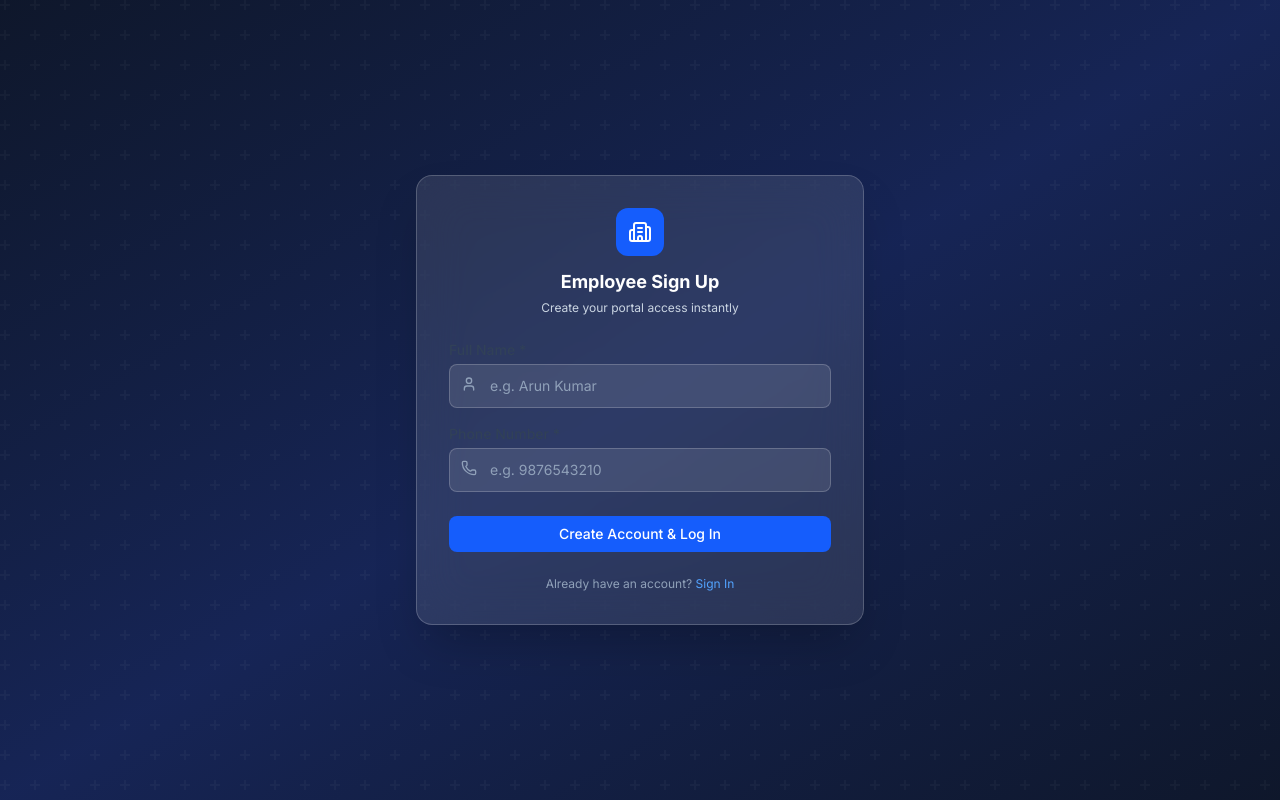
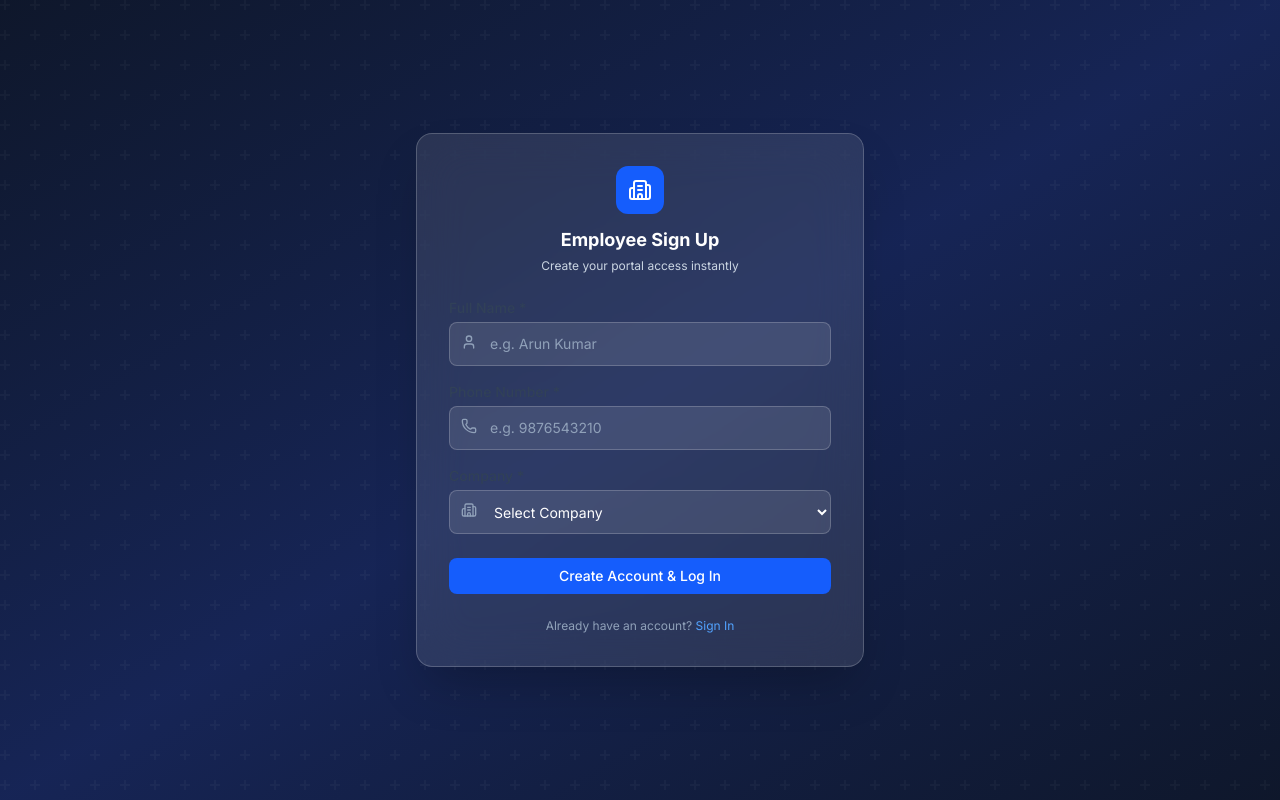
Before and after one commit to eagleeyeadas-web/Hr, a React (Vite) app: page /signup in a window 1280 px wide. Built offline with nearby package versions, Linux system fonts and the light colour scheme; no server answers.

Commit message:
feat: add required company field to employee signup page and update database schema

```diff
--- a/src/context/AuthContext.jsx
+++ b/src/context/AuthContext.jsx
@@ -116,7 +116,7 @@ export function AuthProvider({ children }) {
     return data
   }
 
-  const signUpEmployee = async (name, phone) => {
+  const signUpEmployee = async (name, phone, company) => {
     // Check if phone already registered
     const { data: existing } = await supabase
       .from('employees')
@@ -132,7 +132,8 @@ export function AuthProvider({ children }) {
       .from('employees')
       .insert({
         full_name: name,
-        phone: phone.trim()
+        phone: phone.trim(),
+        company: company
       })
       .select()
       .single()
--- a/src/pages/auth/SignupPage.jsx
+++ b/src/pages/auth/SignupPage.jsx
@@ -3,13 +3,13 @@ import { useNavigate, Link } from 'react-router-dom'
 import { Building2, User, Phone } from 'lucide-react'
 import { useAuth } from '../../context/AuthContext'
 import { Button } from '../../components/ui/Button'
-import { Input } from '../../components/ui/Input'
+import { Input, Select } from '../../components/ui/Input'
 import toast from 'react-hot-toast'
 
 export default function SignupPage() {
   const { signUpEmployee } = useAuth()
   const navigate = useNavigate()
-  const [form, setForm] = useState({ name: '', phone: '' })
+  const [form, setForm] = useState({ name: '', phone: '', company: '' })
   const [loading, setLoading] = useState(false)
   const [error, setError] = useState('')
 
@@ -22,9 +22,14 @@ export default function SignupPage() {
       return
     }
 
+    if (!form.company) {
+      setError('Please select a company.')
+      return
+    }
+
     setLoading(true)
     try {
-      await signUpEmployee(form.name, form.phone)
+      await signUpEmployee(form.name, form.phone, form.company)
       toast.success('Registration successful!')
       navigate('/employee/dashboard')
     } catch (err) {
@@ -79,6 +84,21 @@ export default function SignupPage() {
               />
             </div>
 
+            {/* Company */}
+            <div className="relative">
+              <Building2 size={16} className="absolute left-3 top-9 text-slate-400" />
+              <Select
+                label="Company *"
+                value={form.company}
+                onChange={(e) => setForm({ ...form, company: e.target.value })}
+                className="bg-white/10 border-white/20 text-white pl-10 [&>option]:bg-slate-900 [&>option]:text-white"
+              >
+                <option value="" disabled>Select Company</option>
+                <option value="Aram">Aram</option>
+                <option value="Eagle Eye">Eagle Eye</option>
+              </Select>
+            </div>
+
             {/* Error */}
             {error && (
               <div className="bg-red-500/20 border border-red-500/30 rounded-lg px-3 py-2">
```
Also changed, not shown: 2 other files (tests, documents, lock files or other folders).
